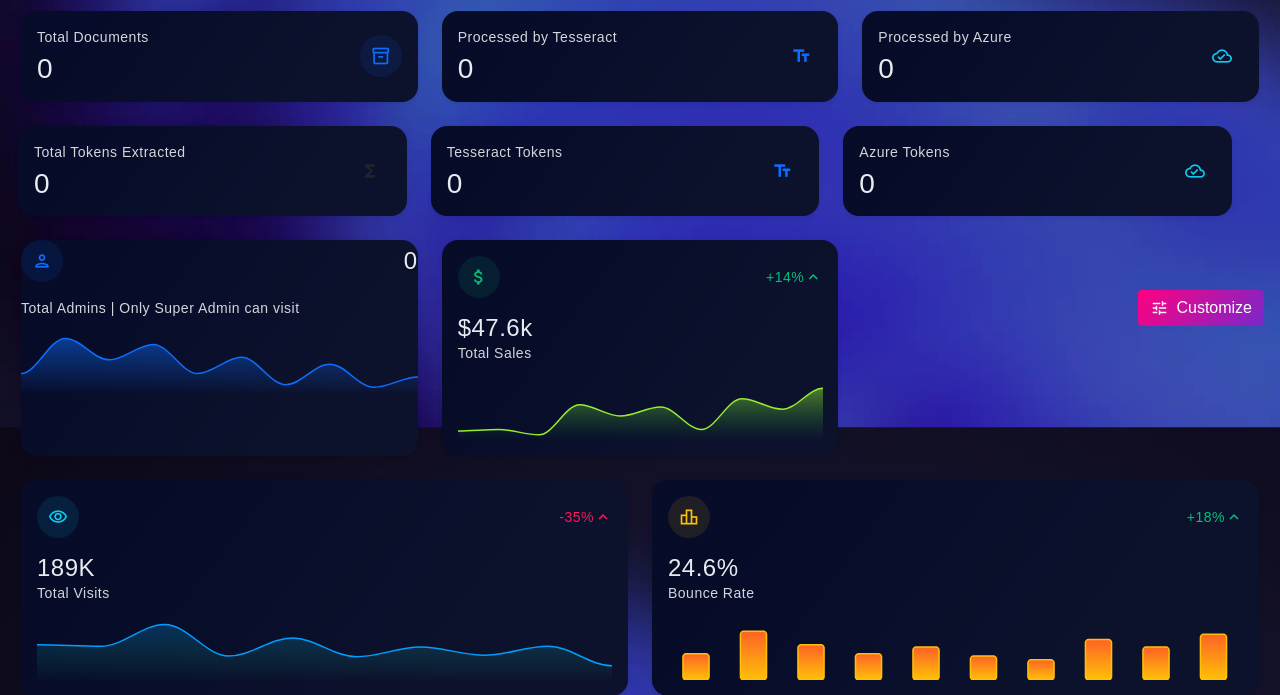
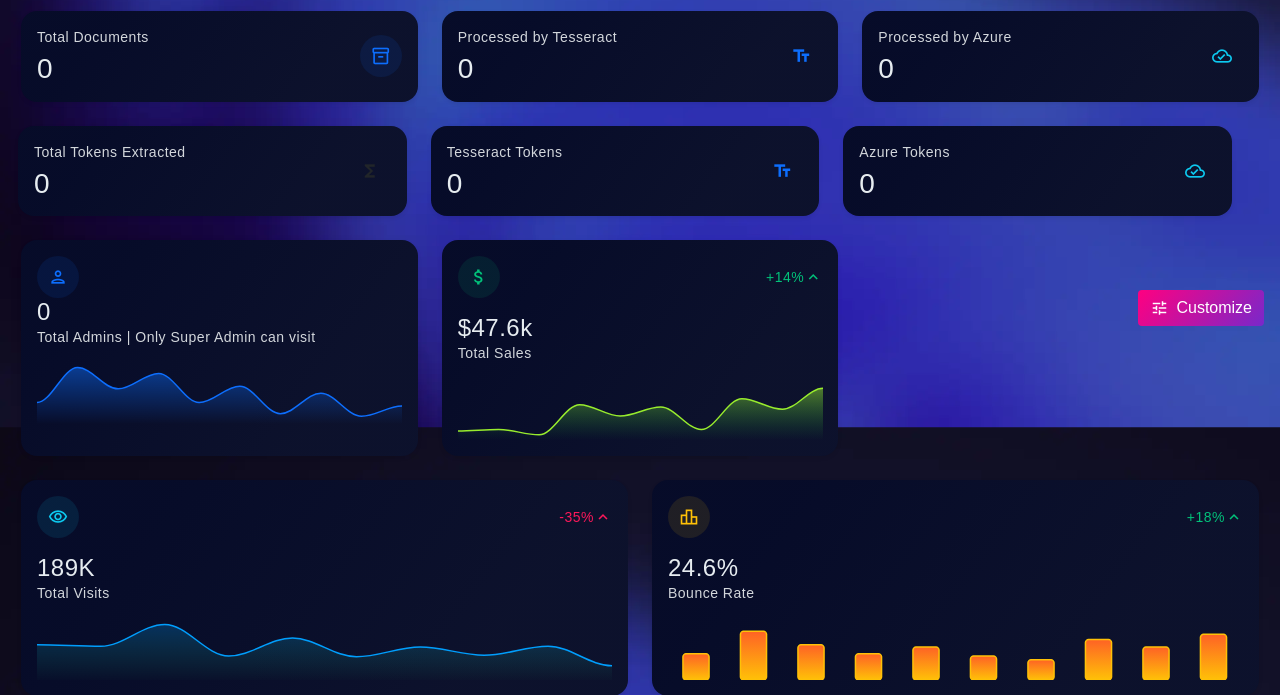
Before and after one commit to arkdey-in/flask, a Flask app: page /admin/admdashboard in a window 1280 px wide. Shown: the part 458-1153 px from the top of the page. Run offline with Flask 3, Linux system fonts and the light colour scheme; the visitor is signed in with stand-in values (Sample User, id 1); data that the repository does not hold is empty; style sheets or scripts are compiled from the project's sources; some libraries are stand-ins or nearby versions.

Commit message:
FIX: dashboard7

```diff
--- a/app/templates/admDashboard.html
+++ b/app/templates/admDashboard.html
@@ -276,8 +276,8 @@ AFFAIRS DEPARTMENT{% endblock%} {%block content%}
 
     <div class="col-12 col-lg-4 col-xxl-2 d-flex">
       <div class="card rounded-4 w-100">
-        <div class="">
-          <div class="mb-3 d-flex align-items-center justify-content-between">
+        <div class="card-body">
+          <div class="">
             <div
               class="wh-42 d-flex align-items-center justify-content-center rounded-circle bg-primary bg-opacity-10 text-primary">
               <span class="material-icons-outlined fs-5">person</span>
```
